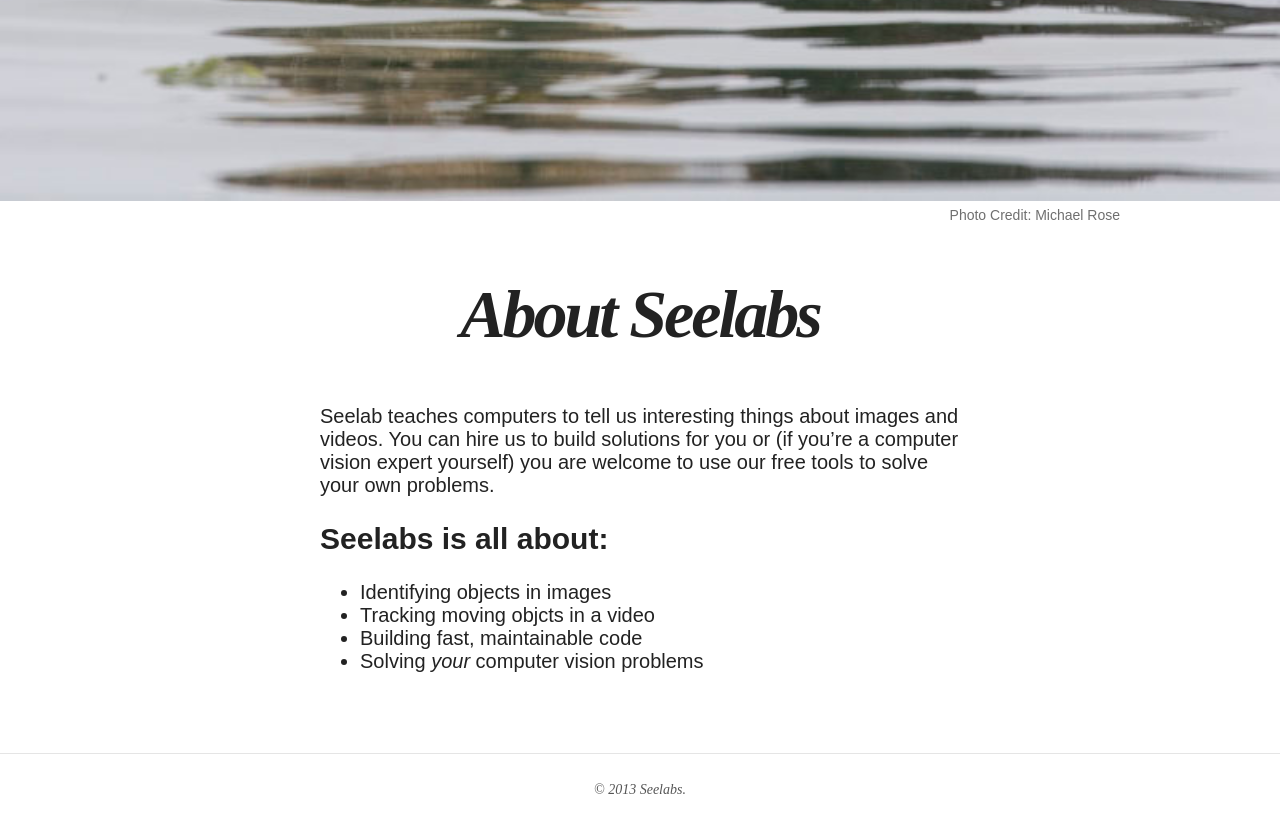
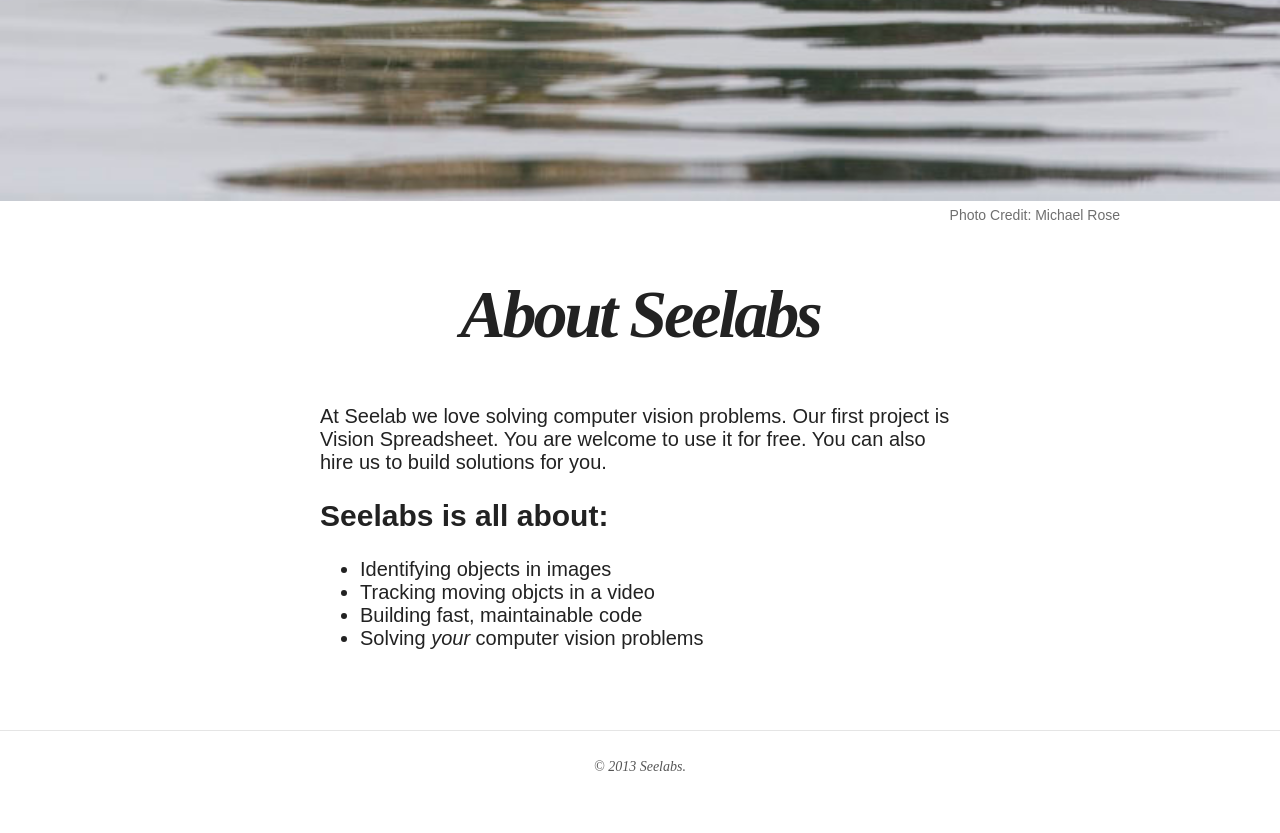
Before and after one commit to seelabs/seelabs.github.io, a Jekyll site: the page built from about.md, in a window 1280 px wide and 900 px high, scrolled down 807 px. Shown: the top 833 px of the window. Built offline with Jekyll 4.4.1, drawn with Linux system fonts in a browser that asks for light colours; nearby versions of some CDN libraries.

Commit message:
Editing about page.

```diff
--- a/about.md
+++ b/about.md
@@ -10,7 +10,7 @@
   creditlink: http://www.flickr.com/photos/mikebaird/398077070/
 ---
 
-Seelab teaches computers to tell us interesting things about images and videos. You can hire us to build solutions for you or (if you're a computer vision expert yourself) you are welcome to use our free tools to solve your own problems.
+At Seelab we love solving computer vision problems. Our first project is Vision Spreadsheet. You are welcome to use it for free. You can also hire us to build solutions for you.
 
 ## Seelabs is all about:
 
```
